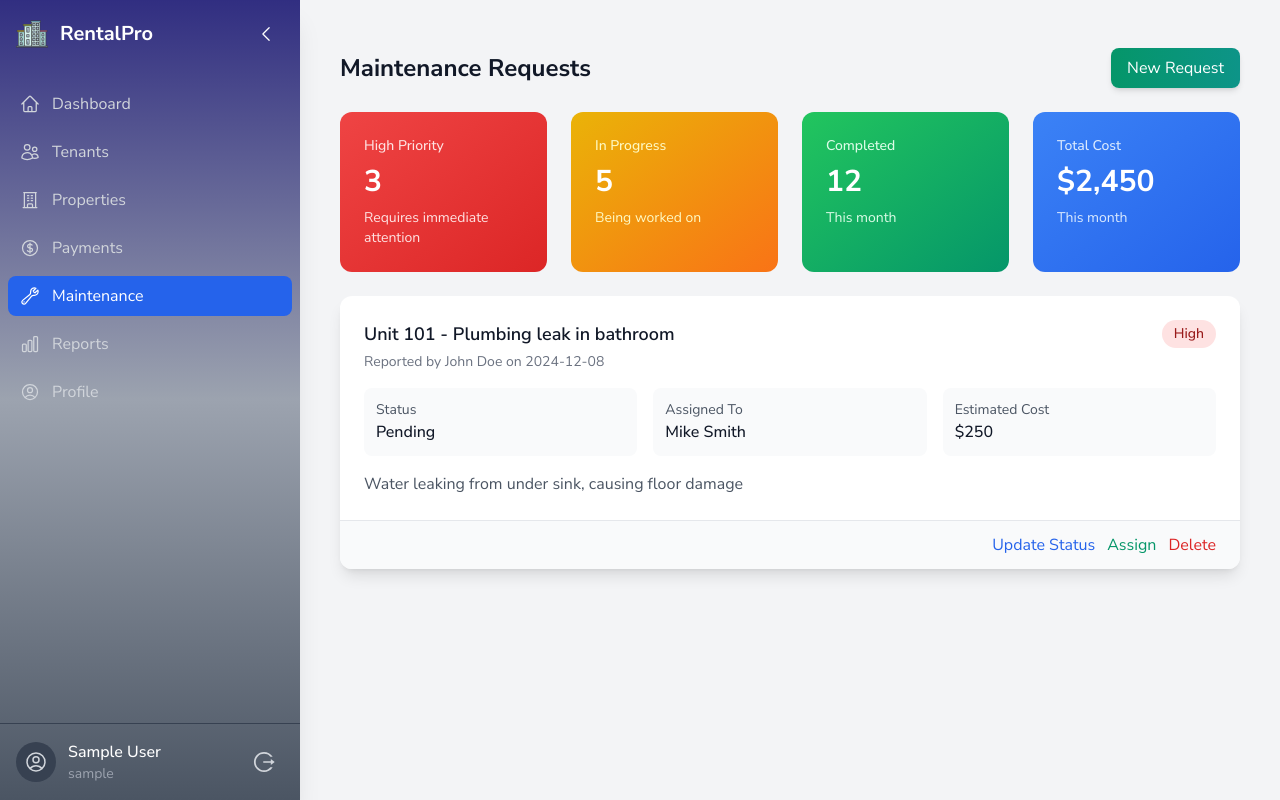
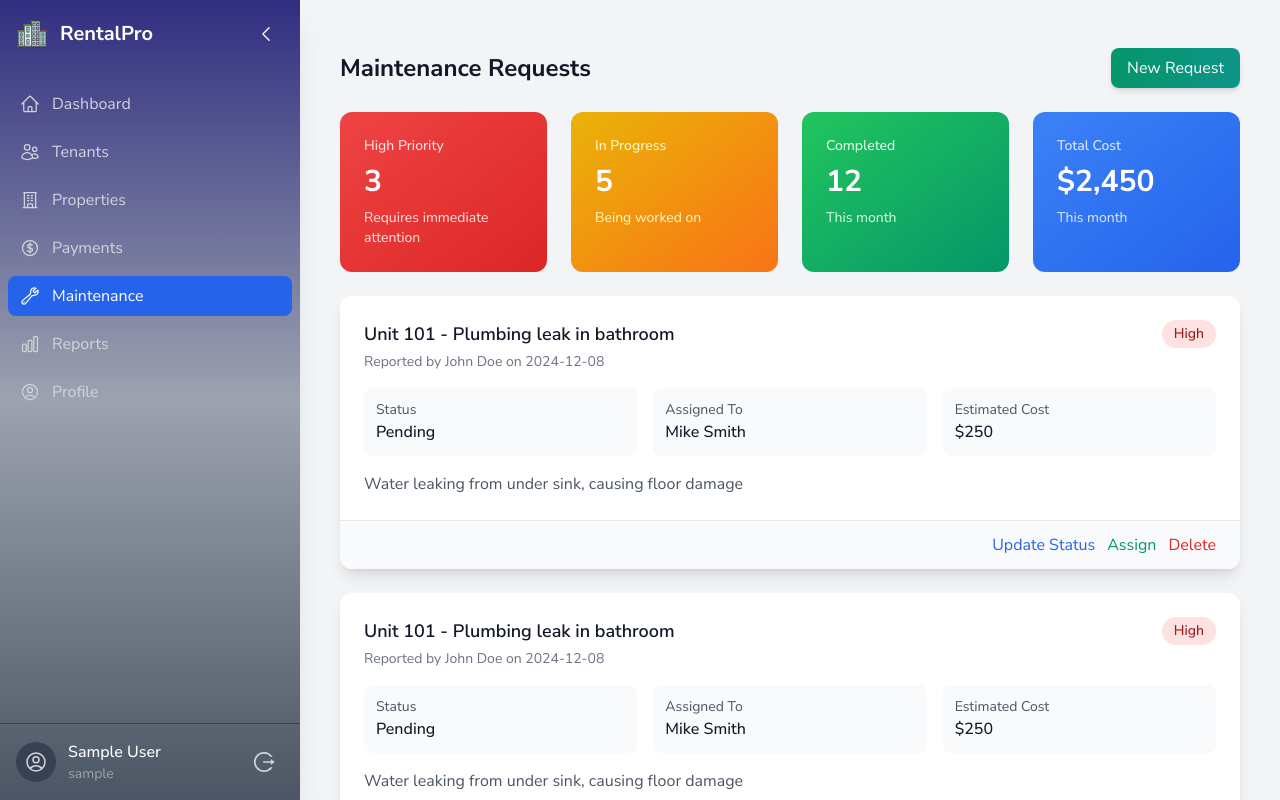
Before and after one commit to supa-modo/Rental-Property-Listings-Portal, a React (Vite) app: page /maintenance in a window 1280 px wide. Shown: the top 800 px of the page. Built offline with nearby package versions, Linux system fonts and the light colour scheme; sample sign-in values are in the browser's storage.

Commit message:
Minor adjustments

```diff
--- a/src/index.css
+++ b/src/index.css
@@ -8,4 +8,5 @@
 
 body {
   font-family: "Nunito Sans", sans-serif;
+  background-color: rgb(230, 230, 230);
 }
--- a/src/pages/MaintenancePage.jsx
+++ b/src/pages/MaintenancePage.jsx
@@ -4,6 +4,30 @@ import { useForm } from "react-hook-form";
 
 const MaintenancePage = () => {
   const [requests, setRequests] = useState([
+    {
+      id: 1,
+      unit: "Unit 101",
+      issue: "Plumbing leak in bathroom",
+      priority: "High",
+      status: "Pending",
+      reportedBy: "John Doe",
+      reportedDate: "2024-12-08",
+      description: "Water leaking from under sink, causing floor damage",
+      assignedTo: "Mike Smith",
+      estimatedCost: 250,
+    },
+    {
+      id: 1,
+      unit: "Unit 101",
+      issue: "Plumbing leak in bathroom",
+      priority: "High",
+      status: "Pending",
+      reportedBy: "John Doe",
+      reportedDate: "2024-12-08",
+      description: "Water leaking from under sink, causing floor damage",
+      assignedTo: "Mike Smith",
+      estimatedCost: 250,
+    },
     {
       id: 1,
       unit: "Unit 101",
--- a/src/pages/TenantDashboard.jsx
+++ b/src/pages/TenantDashboard.jsx
@@ -12,6 +12,7 @@ import {
 } from "@heroicons/react/24/outline";
 import { useAuth } from "../context/AuthContext"; // Import the useAuth hook
 import { useNavigate } from "react-router-dom";
+import { LuLogOut } from "react-icons/lu";
 
 const TenantDashboard = () => {
   const [showMaintenanceModal, setShowMaintenanceModal] = useState(false);
@@ -89,7 +90,7 @@ const TenantDashboard = () => {
   };
 
   return (
-    <div className="px-10 py-12 space-y-6 bg-gray-200 min-h-screen">
+    <div className="max-w-screen-2xl mx-auto px-10 py-12 space-y-6 min-h-screen">
       {/* Header Section */}
       <div className="flex justify-between items-center">
         <h1 className="text-2xl font-bold text-gray-900">Tenant Dashboard</h1>
@@ -107,9 +108,9 @@ const TenantDashboard = () => {
             whileHover={{ scale: 1.02 }}
             whileTap={{ scale: 0.98 }}
             onClick={handleLogout}
-            className="px-4 py-2 bg-gradient-to-r from-red-500 to-indigo-600 text-white rounded-lg shadow-md hover:shadow-lg transition-all flex items-center space-x-2"
+            className="px-4 py-2 bg-gradient-to-r from-red-500 to-pink-500 text-white rounded-lg shadow-md hover:shadow-lg transition-all flex items-center space-x-2"
           >
-            <WrenchIcon className="w-5 h-5" />
+            <LuLogOut className="w-5 h-5" />
             <span>Logout</span>
           </motion.button>
         </div>
```
